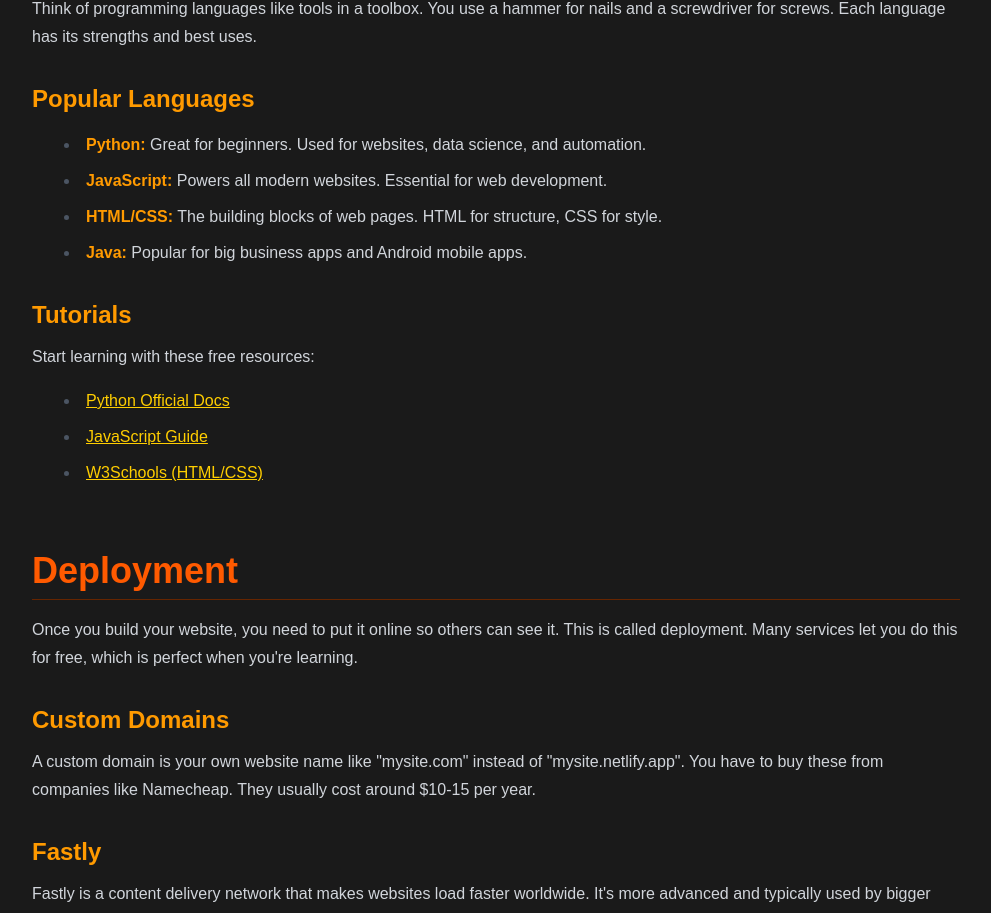
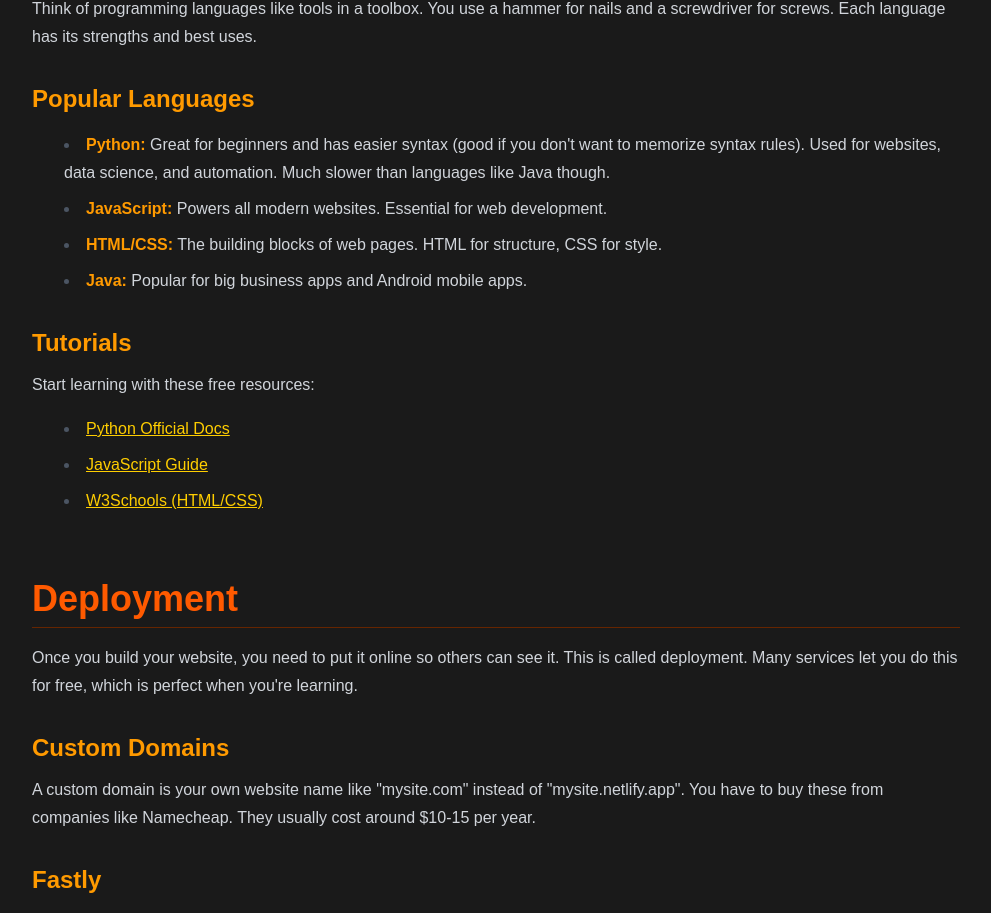
Before and after one commit to 321EZ123/PyroProgramming, a Next.js app: page /docs in a window 1280 px wide. Shown: the part 1374-2287 px from the top of the page, without its empty margins (288-1279 px from the left). Built offline with nearby package versions, Linux system fonts and the light colour scheme.

Commit message:
Update page.tsx

```diff
--- a/src/app/docs/page.tsx
+++ b/src/app/docs/page.tsx
@@ -95,7 +95,7 @@
 
         <h3 id="item-2-3" className="text-2xl font-semibold text-secondary mt-8 mb-3 scroll-mt-20">Popular Languages</h3>
         <ul className="list-disc list-inside my-4 space-y-2">
-          <li><strong>Python:</strong> Great for beginners. Used for websites, data science, and automation.</li>
+          <li><strong>Python:</strong> Great for beginners and has easier syntax (good if you don't want to memorize syntax rules). Used for websites, data science, and automation. Much slower than languages like Java though.</li>
           <li><strong>JavaScript:</strong> Powers all modern websites. Essential for web development.</li>
           <li><strong>HTML/CSS:</strong> The building blocks of web pages. HTML for structure, CSS for style.</li>
           <li><strong>Java:</strong> Popular for big business apps and Android mobile apps.</li>
```
